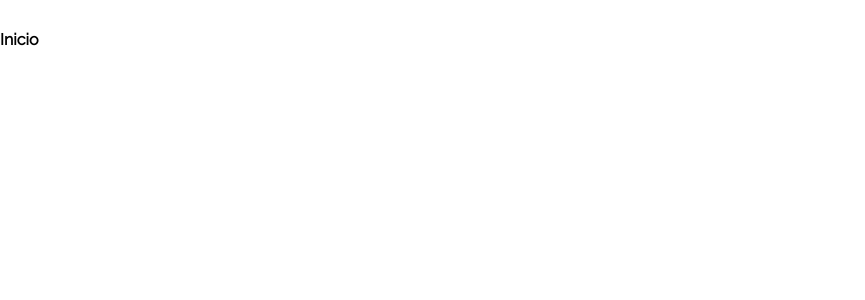
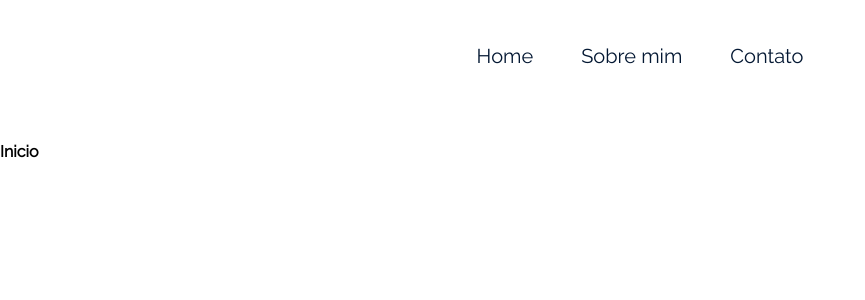
Before and after one commit to Melksedeque/spa-react, a React (Create React App) app: page / in a window 1280 px wide. Shown: the top 300 px of the page, without its empty margins (0-865 px from the left). Built offline with nearby package versions, Linux system fonts and the light colour scheme.

Commit message:
Importação de componentes e rotas no App.js

```diff
--- a/src/App.js
+++ b/src/App.js
@@ -2,13 +2,17 @@ import { BrowserRouter, Routes, Route } from "react-router-dom";
 import "./App.css";
 import Inicio from "./paginas/Inicio";
 import SobreMim from "./paginas/SobreMim";
+import Contato from "./paginas/Contato";
+import Menu from "./componentes/Menu";
 
 function App() {
   return (
     <BrowserRouter>
+      <Menu />
       <Routes>
         <Route path="/" element={<Inicio />} />
         <Route path="/sobremim" element={<SobreMim />} />
+        <Route path="/contato" element={<Contato />} />
         <Route path="*" element={<h1>Página não encontrada</h1>} />
       </Routes>
     </BrowserRouter>
```
